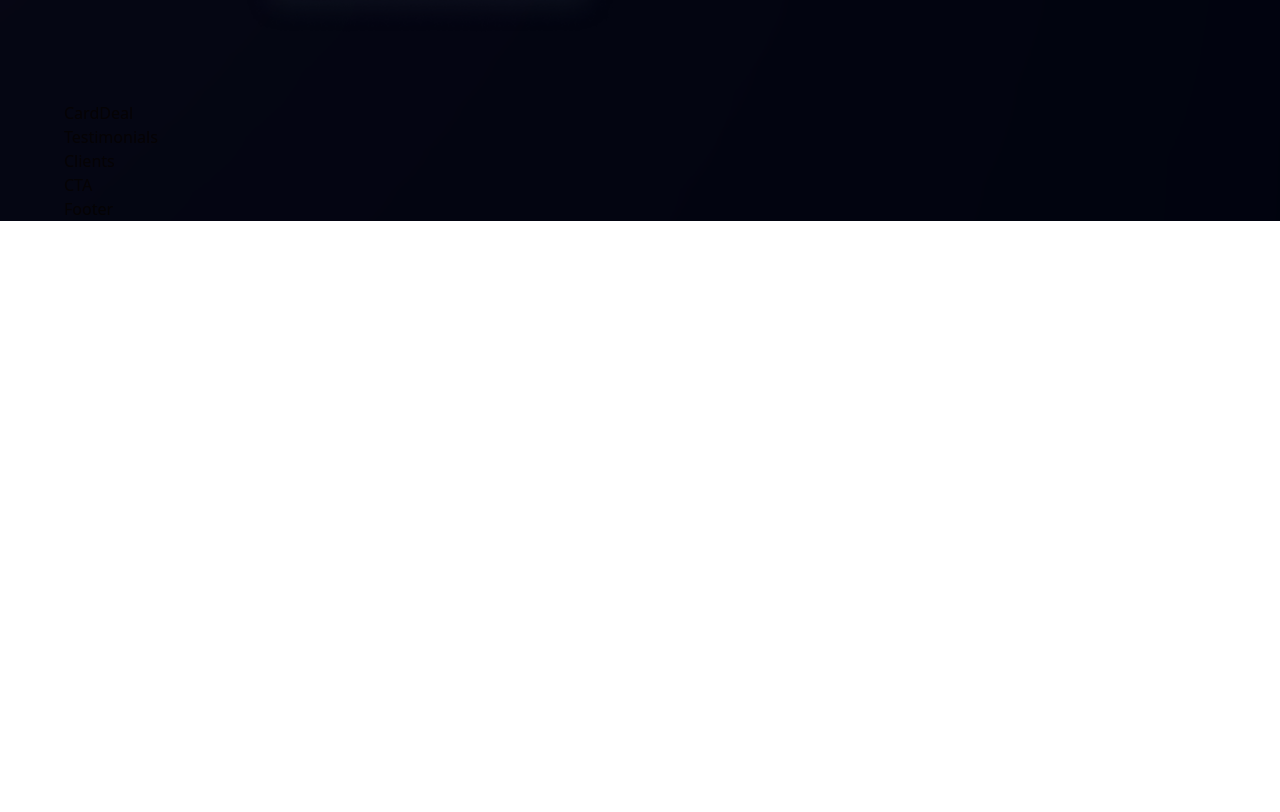
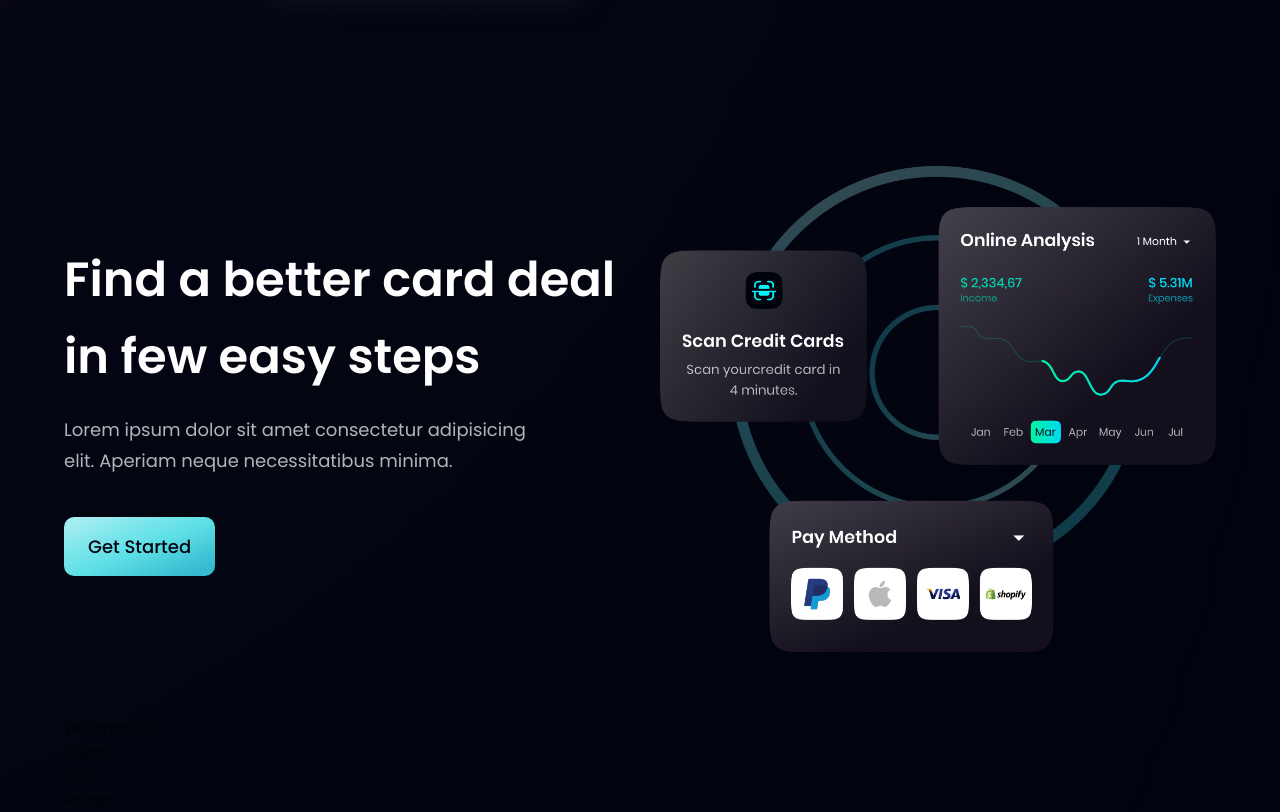
Before and after one commit to Ivandamien/superbank, a React (Vite) app: page / in a window 1280 px wide. Shown: the part 2104-2916 px from the top of the page. Before the commit the page ends 2325 px from the top, so only its background shows below. Built offline with nearby package versions, Linux system fonts and the light colour scheme.

Commit message:
Building the card deal

```diff
--- a/src/components/Button.jsx
+++ b/src/components/Button.jsx
@@ -2,7 +2,7 @@
 
 const Button = ({styles}) => {
   return (
-    <button type='button' className={`py-4 px-6 bg-blue-gradient font-poppins font-medium text-[18px] text-primary outline-none ${styles}`}>
+    <button type='button' className={`py-4 px-6 bg-blue-gradient font-poppins font-medium text-[18px] text-primary outline-none ${styles} rounded-[10px]`}>
       Get Started
 
     </button>
--- a/src/components/CardDeal.jsx
+++ b/src/components/CardDeal.jsx
@@ -1,8 +1,22 @@
 import React from 'react'
+import { card } from '../assets';
+import styles, { layout } from '../style';
+import Button from './Button';
 
 const CardDeal = () => {
   return (
-    <div>CardDeal</div>
+    <section className={layout.section}>
+      <div className={layout.sectionInfo}>
+        <h2 className={styles.heading2}>Find a better card deal <br className="sm:block hidden" /> in few easy steps</h2>
+        <p className={`${styles.paragraph} max-w-[470px] mt-5`}>Lorem ipsum dolor sit amet consectetur adipisicing elit. Aperiam neque necessitatibus minima.</p>
+        <Button styles={'mt-10'}/>
+      </div>
+
+      <div className={layout.sectionImg}>
+        <img src={card} alt="card" className=' w-[100%] h-[100%]' />
+
+      </div>
+    </section>
   )
 }
 
```
